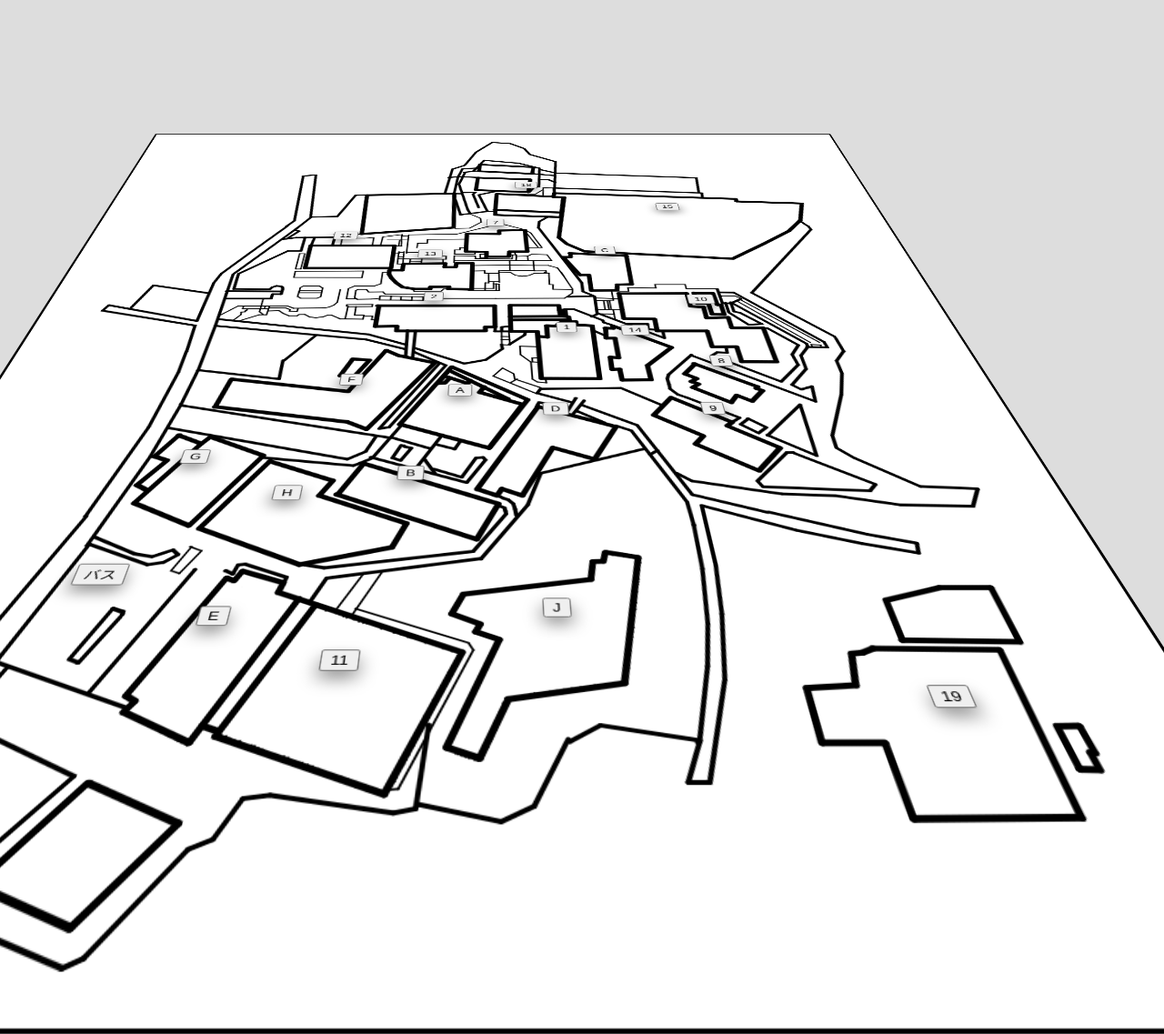
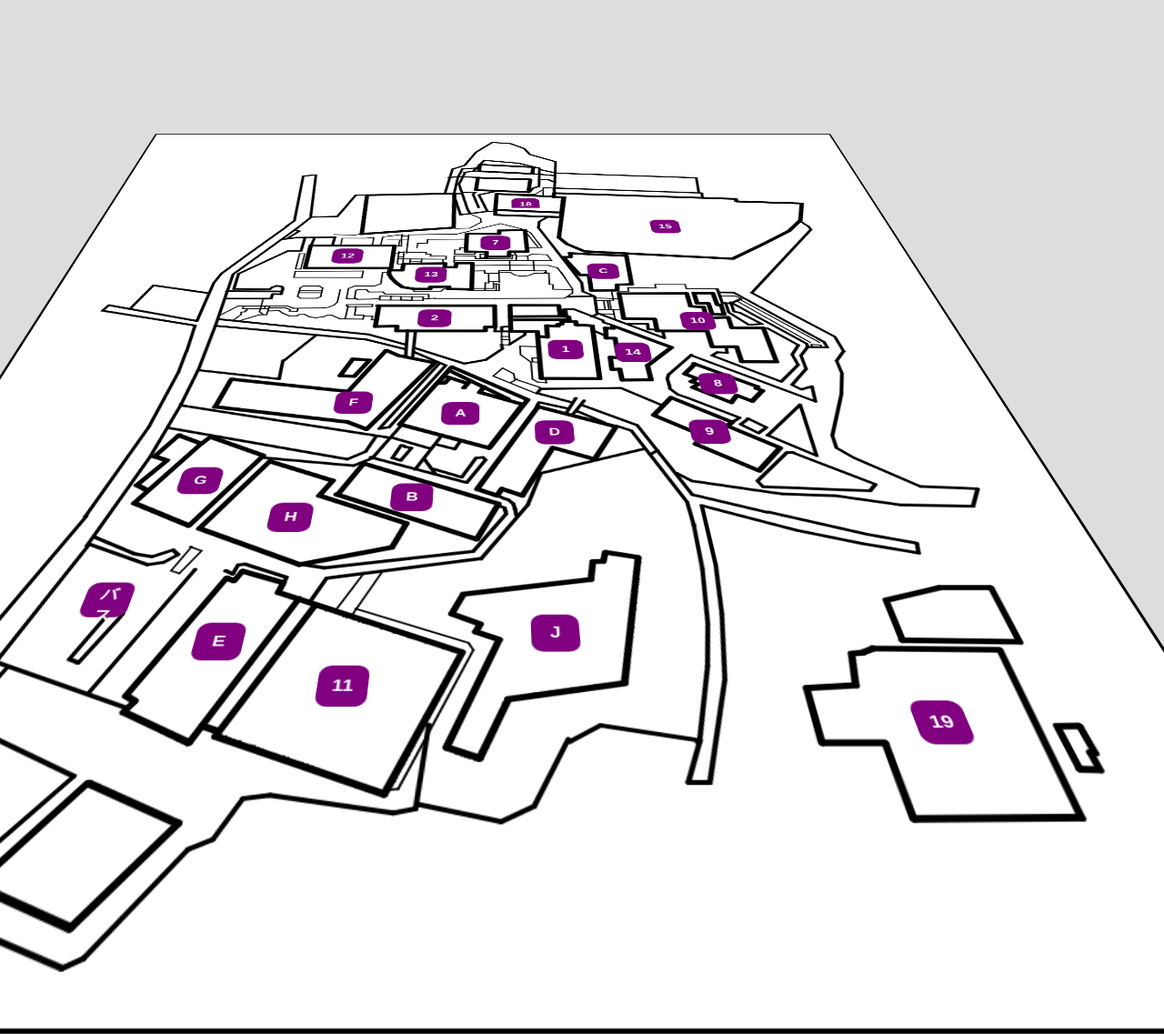
Before and after one commit to yuuto666-a11y/-, a Flask app: page / in a window 1280 px wide; the page is wider, and only the part inside the window is pictured. Shown: the part 307-1444 px from the top of that part at 91% size. Run offline with Flask 3, Linux system fonts and the light colour scheme.

Commit message:
Update style.css

```diff
--- a/practice/static/style.css
+++ b/practice/static/style.css
@@ -29,15 +29,18 @@ body{
 }
 
 .building{
+    position:absolute; transform:translate(-50%,-50%); width:40px; /* 横幅 */
+    height:40px; /* 高さ */
+    font-size:16px; /* 文字サイズ */
+    font-weight:bold; /* 太字 */
 
-    position:absolute;
-    transform:
-        translate(-50%,-50%)
-        translateZ(30px);
+    border:none;
+    border-radius:10px;
 
-    box-shadow:0 8px 15px rgba(0,0,0,.4);
+    cursor:move;
+    background-color:purple;
+    color:white;
 }
-
 .container{
     display:flex;
 }
```
